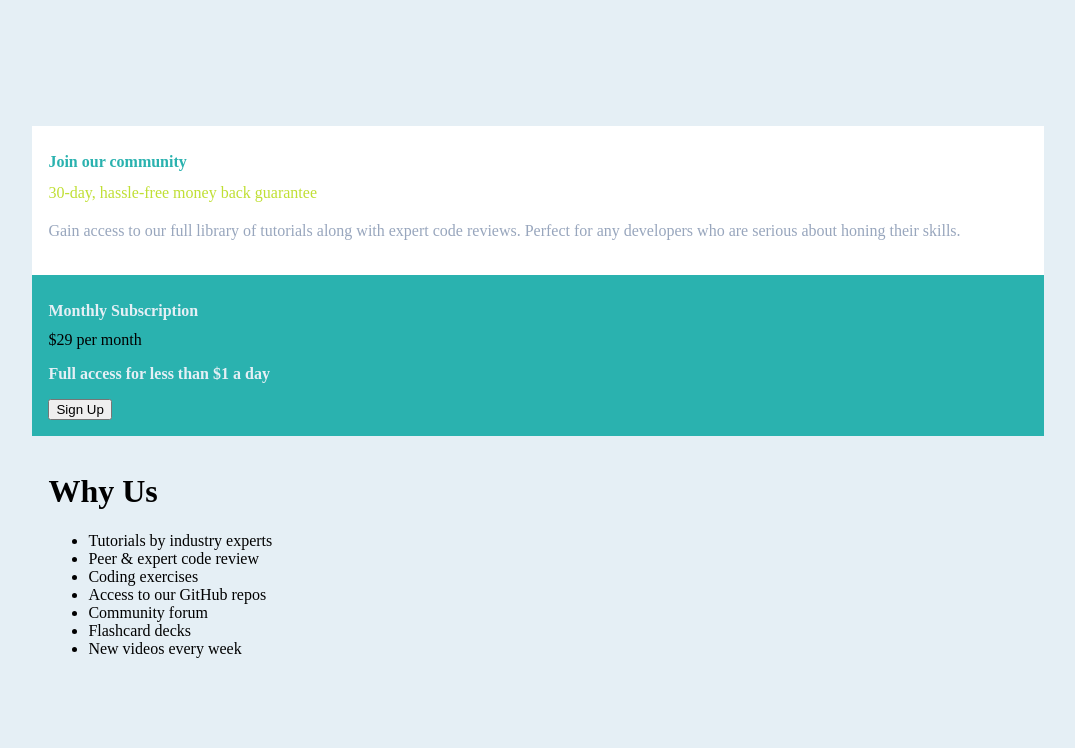
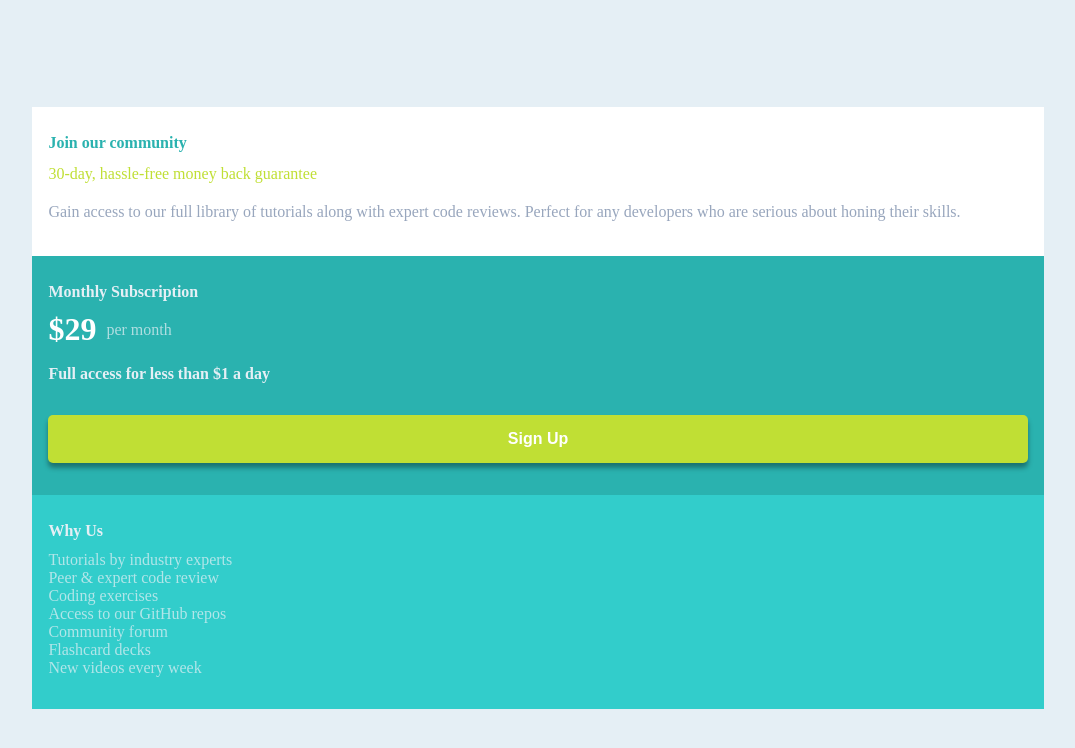
Before and after one commit to juandation/single-price-grid-component-master, a plain HTML site: page index.html in a window 1280 px wide. Shown: the whole page, without its empty margins (102-1177 px from the left). Drawn offline with Linux system fonts and the light colour scheme; a web font is replaced by a local one.

Commit message:
pricing y features

```diff
--- a/css/styles.css
+++ b/css/styles.css
@@ -1,4 +1,4 @@
-@import url('https://fonts.google.com/specimen/Karla');
+/* @import url('https://fonts.google.com/specimen/Karla'); */
 
 * {
 	box-sizing: border-box;
@@ -45,6 +45,7 @@ body {
 	h1 {
 		font-size: 1rem;
 		color: hsl(179, 62%, 43%);
+		font-weight: 700;
 	}
 
 	h2 {
@@ -64,12 +65,30 @@ body {
 	background-color: hsl(179, 62%, 43%);
 	width: 80%;
 	padding: 1rem;
+	display: flex;
+	flex-direction: column;
+
 	h1 {
 		font-size: 1rem;
 		color: hsl(204, 43%, 93%);
+
+		font-weight: 700;
 	}
 
-	& .price {
+	.price {
+		display: flex;
+	}
+
+	& .price span:first-child {
+		color: white;
+		font-size: 2rem;
+		font-weight: 700;
+	}
+
+	& .price span:last-child {
+		color: hsla(203, 44%, 93%, 0.711);
+		align-self: center;
+		margin: 10px;
 	}
 
 	p {
@@ -77,9 +96,40 @@ body {
 		color: hsl(204, 43%, 93%);
 		font-weight: 700;
 	}
+
+	button {
+		color: white;
+		background-color: hsl(71, 73%, 54%);
+		width: 100%;
+		height: 3rem;
+		border: none;
+		border-radius: 5px;
+		font-size: 1rem;
+		font-weight: 700;
+		align-self: center;
+		margin-top: 1rem;
+		margin-bottom: 1rem;
+		box-shadow: 0rem 0.3rem 0.3rem rgba(0, 0, 0, 0.36);
+	}
 }
 
 .features {
 	padding: 1rem;
 	width: 80%;
+	background-color: hsl(179, 61%, 50%);
+	h1 {
+		font-size: 1rem;
+		color: hsl(204, 43%, 93%);
+		font-weight: 700;
+	}
+
+	ul {
+		list-style: none;
+		margin-block-start: 0rem;
+		padding-inline-start: 0em;
+		li {
+			color: hsla(203, 44%, 93%, 0.711);
+		}
+	}
+
 }
--- a/index.html
+++ b/index.html
@@ -1,23 +1,20 @@
 <!DOCTYPE html>
 <html lang="en">
+
 <head>
 	<meta charset="UTF-8" />
-		<meta
-			name="viewport"
-			content="width=device-width, initial-scale=1.0" />
+	<meta name="viewport" content="width=device-width, initial-scale=1.0" />
 	<!-- displays site properly based on user's device -->
 
-		<link
-			rel="icon"
-			type="image/png"
-			sizes="32x32"
-			href="./images/favicon-32x32.png" />
-
-		<link
-			rel="stylesheet"
-			href="css/styles.css" />
+	<link rel="icon" type="image/png" sizes="32x32" href="./images/favicon-32x32.png" />
+	<link rel="preconnect" href="https://fonts.googleapis.com">
+	<link rel="preconnect" href="https://fonts.gstatic.com" crossorigin>
+	<link href="https://fonts.googleapis.com/css2?family=Karla:ital,wght@0,200..800;1,200..800&display=swap"
+		rel="stylesheet">
+	<link rel="stylesheet" href="css/styles.css" />
 	<title>Frontend Mentor | Single Price Grid Component</title>
 </head>
+
 <body>
 	<div class="container">
 		<div class="main">
@@ -54,4 +51,5 @@
 		</div>
 	</div>
 </body>
+
 </html>
```
Lines whose indentation alone changed are shown as unchanged.
